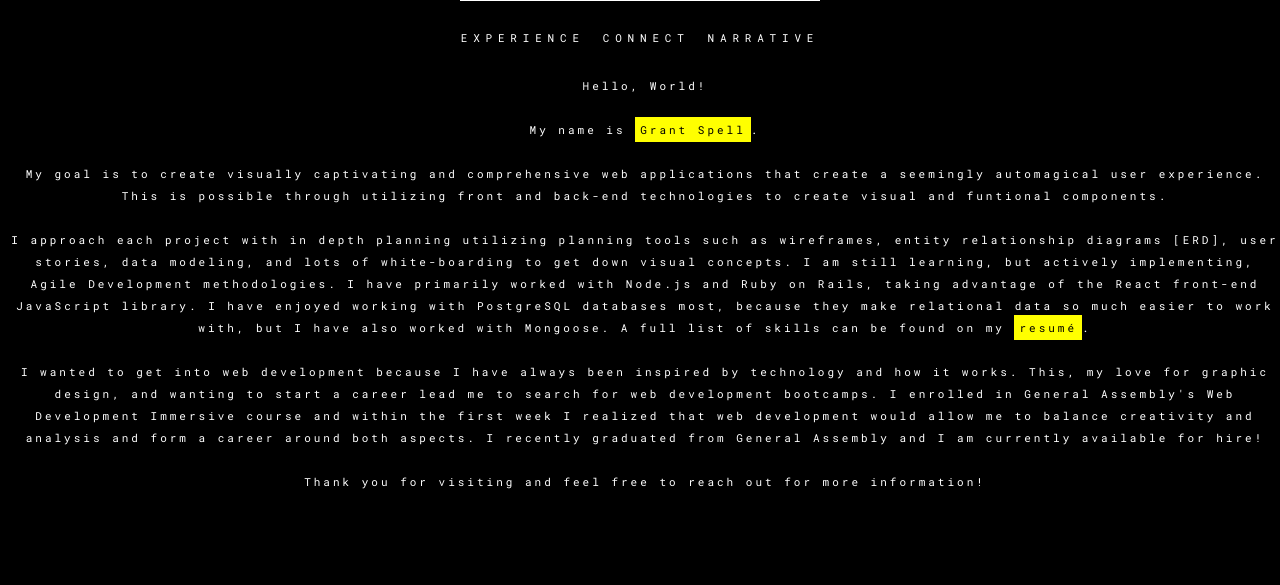
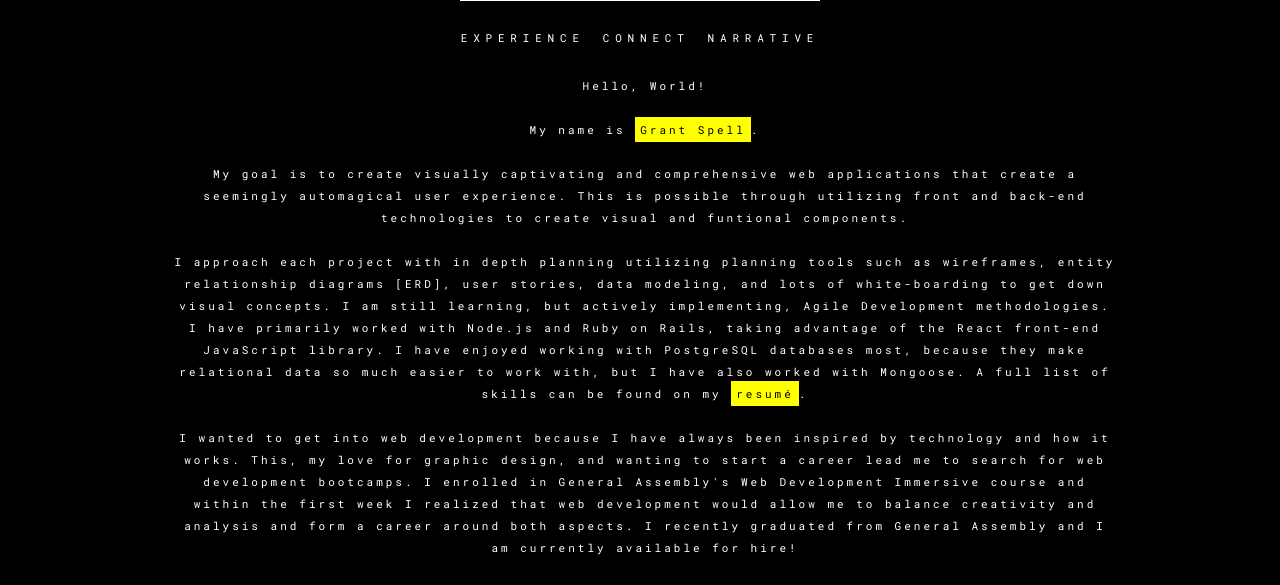
Before and after one commit to grantspell/spell-portfolio, a React (Create React App) app: page /narrative in a window 1280 px wide. Shown: the part 339-924 px from the top of the page. Before the commit the page ends 883 px from the top, so only its background shows below. Built offline with nearby package versions, Linux system fonts and the light colour scheme; grey boxes are pictures that could not be loaded.

Commit message:
UPDATED | `narrative` page styling

```diff
--- a/src/components/narrative/Narrative.js
+++ b/src/components/narrative/Narrative.js
@@ -7,14 +7,14 @@ import NavBar from '../navBar/NavBar'
 // STYLES
 const NarrativeWrapper = styled.div`
     display: flex;
-    flex-direction: row;
+    flex-direction: column;
     justify-content: space-around;
     align-items: center;
     height: 60vh;
     width: 100vw;
 `
 const Content = styled.div`
-    width: 100%;
+    width: 75%;
     height: 100%;
 `
 const Text = styled.div`
```
